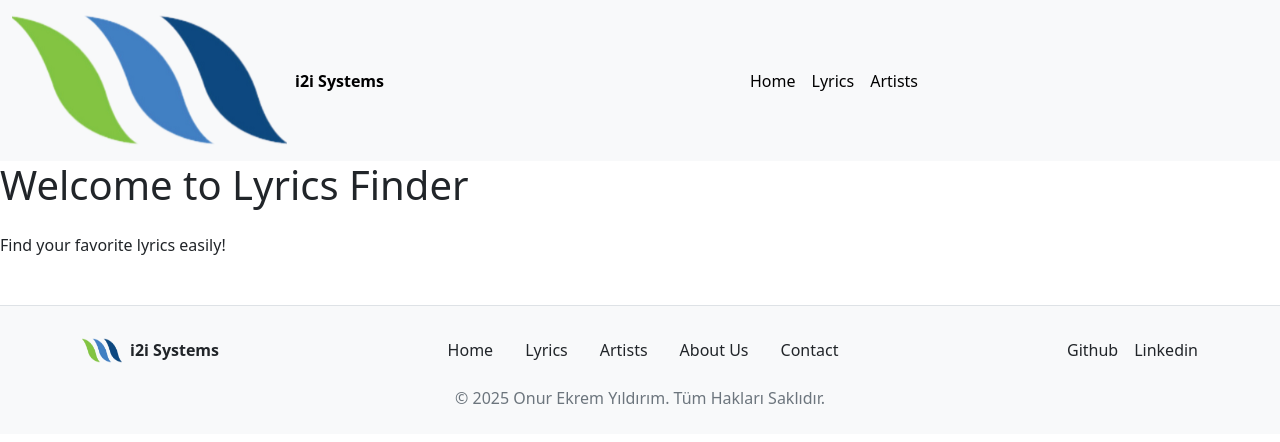
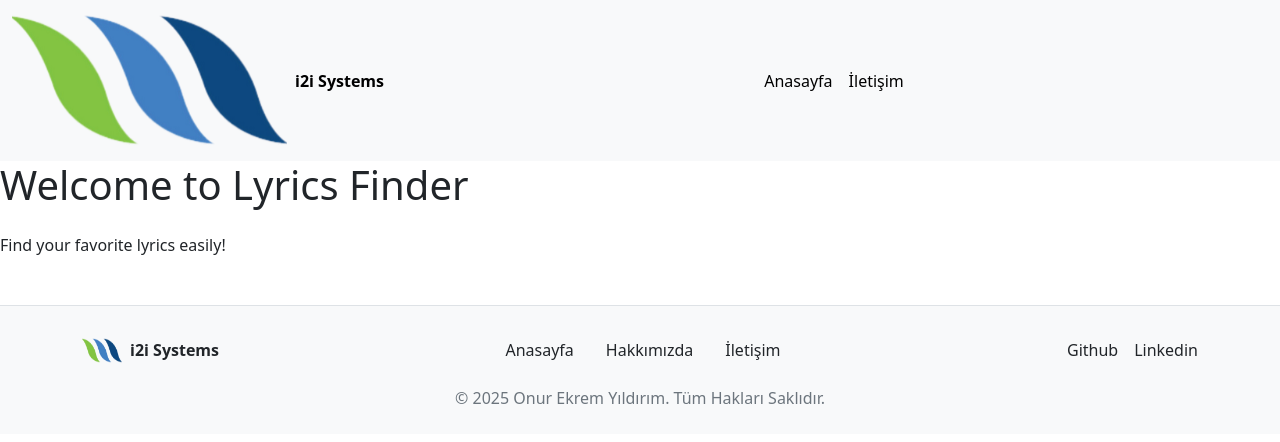
Before and after one commit to OEkrem/lyrics-frontend, a React (Create React App) app: page / in a window 1280 px wide. Shown: the top 442 px of the page. Built offline with nearby package versions, Linux system fonts and the light colour scheme.

Commit message:
refactor: refactor footer and header components

```diff
--- a/src/components/Footer.js
+++ b/src/components/Footer.js
@@ -6,6 +6,7 @@ export default function Footer() {
 
     <footer className="bg-light py-4 mt-5 border-top">
       <div className="container d-flex flex-column flex-md-row justify-content-between align-items-center">
+
         {/* Sol Taraf - Şirket İkonu ve İsmi */}
         <NavLink to="/" className="d-flex align-items-center text-decoration-none text-dark mb-3 mb-md-0">
           <img src="/image/i2i-systems-logo.png" alt="Company Logo" width="40" height="25" className="me-2" />
@@ -15,19 +16,13 @@ export default function Footer() {
         {/* Orta - Sayfa Linkleri */}
         <ul className="nav justify-content-center mb-3 mb-md-0">
           <li className="nav-item">
-            <NavLink className="nav-link text-dark" to="/">Home</NavLink>
+            <NavLink className="nav-link text-dark" to="/">Anasayfa</NavLink>
           </li>
           <li className="nav-item">
-            <NavLink className="nav-link text-dark" to="/">Lyrics</NavLink>
+            <NavLink className="nav-link text-dark" to="/">Hakkımızda</NavLink>
           </li>
           <li className="nav-item">
-            <NavLink className="nav-link text-dark" to="/">Artists</NavLink>
-          </li>
-          <li className="nav-item">
-            <NavLink className="nav-link text-dark" to="/">About Us</NavLink>
-          </li>
-          <li className="nav-item">
-            <NavLink className="nav-link text-dark" to="/">Contact</NavLink>
+            <NavLink className="nav-link text-dark" to="/">İletişim</NavLink>
           </li>
         </ul>
 
--- a/src/components/Header.js
+++ b/src/components/Header.js
@@ -7,33 +7,26 @@ export default function Header() {
 
     <nav className="navbar navbar-expand-lg navbar-light bg-light">
       <div className="container-fluid">
-        {/* Sol Taraf - Şirket İkonu ve İsmi */}
+
+        {/* Sol Kısım - Logo */}
         <NavLink className="navbar-brand d-flex align-items-center" to="/">
           <img src="/image/i2i-systems-logo.png" alt="Company Logo" width="275" height="135" className="me-2" />
           <span className="fw-bold">i2i Systems</span>
         </NavLink>
 
-        {/* Orta Kısım - Home, Products, Categories */}
+
+        {/* Sağ Kısım - Menü */}
         <div className="collapse navbar-collapse justify-content-center">
           <ul className="navbar-nav">
             <li className="nav-item">
-              <NavLink className="nav-link" to="/">Home</NavLink>
+              <NavLink className="nav-link" to="/">Anasayfa</NavLink>
             </li>
             <li className="nav-item">
-              <NavLink className="nav-link" to="/">Lyrics</NavLink>
-            </li>
-            <li className="nav-item">
-              <NavLink className="nav-link" to="/">Artists</NavLink>
+              <NavLink className="nav-link" to="/">İletişim</NavLink>
             </li>
           </ul>
         </div>
 
-        {/* Sağ Taraf - Login ve Register
-        <div className="d-flex">
-            <NavLink className="btn btn-outline-primary me-2" to="/login">Login</NavLink>
-            <NavLink className="btn btn-primary" to="/register">Register</NavLink>
-        </div>
-        */}
       </div>
     </nav>
 
```
